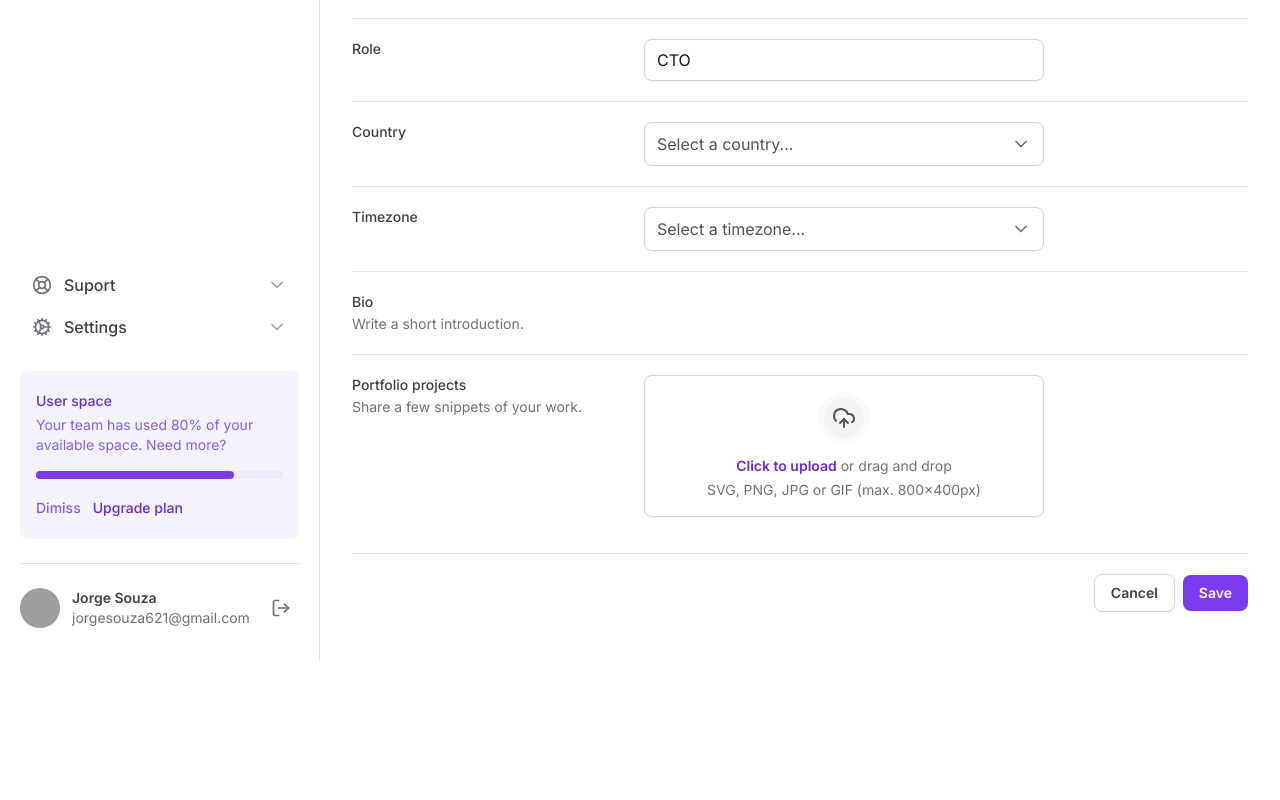
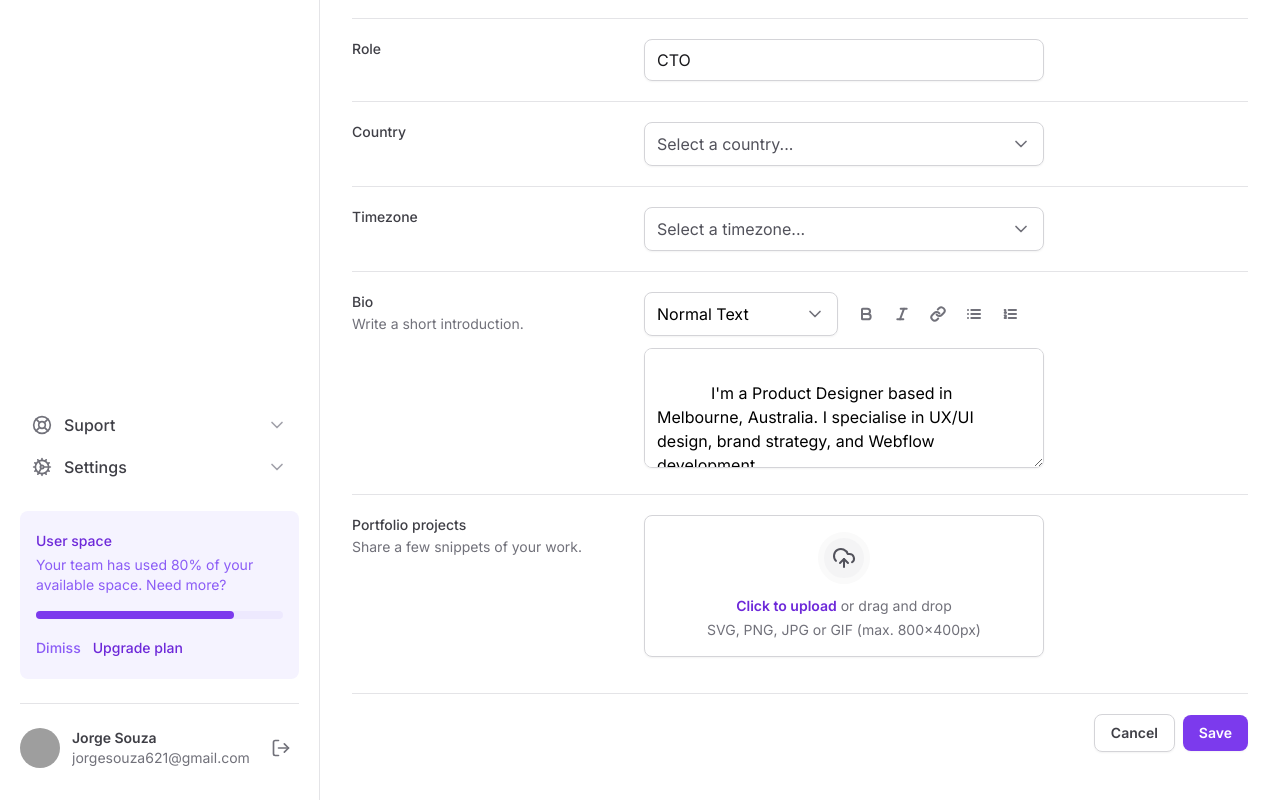
Before and after one commit to jorgedss/tailwind-css, a Next.js app: page / in a window 1280 px wide. Shown: the part 580-1380 px from the top of the page. Before the commit the page ends 1240 px from the top, so only its background shows below. Built offline with nearby package versions, Linux system fonts and the light colour scheme; grey boxes are pictures that could not be loaded.

Commit message:
Input de Biografia

```diff
--- a/src/app/page.tsx
+++ b/src/app/page.tsx
@@ -2,10 +2,11 @@
 
 import * as Input from '@/components/Input'
 
-import { Mail } from 'lucide-react'
+import { Bold, Italic, Link, List, ListOrdered, Mail } from 'lucide-react'
 import * as FileInput from '@/components/Form/FileInput'
 import { Select } from '@/components/Form/Select'
 import { SelectItem } from '@/components/Form/Select/SelectItem'
+import { Textarea } from '@/components/Textarea'
 
 export default function Home() {
   return (
@@ -146,6 +147,65 @@
                 Write a short introduction.
               </p>
             </label>
+            <div className="space-y-3">
+              <div className="grid gap-3 grid-cols-2">
+                <Select placeholder="" defaultValue="normal">
+                  <SelectItem
+                    value="normal"
+                    defaultChecked
+                    text="Normal Text"
+                  />
+                  <SelectItem value="md" text="Markdown" />
+                </Select>
+
+                <div className="flex items-center gap-1">
+                  <button
+                    type="button"
+                    className="p-2 hover:bg-zinc-50 rounded-md"
+                  >
+                    <Bold className="w-4 h-4 text-zinc-500" strokeWidth={3} />
+                  </button>
+
+                  <button
+                    type="button"
+                    className="p-2 hover:bg-zinc-50 rounded-md"
+                  >
+                    <Italic className="w-4 h-4 text-zinc-500" strokeWidth={3} />
+                  </button>
+
+                  <button
+                    type="button"
+                    className="p-2 hover:bg-zinc-50 rounded-md"
+                  >
+                    <Link className="w-4 h-4 text-zinc-500" strokeWidth={3} />
+                  </button>
+
+                  <button
+                    type="button"
+                    className="p-2 hover:bg-zinc-50 rounded-md"
+                  >
+                    <List className="w-4 h-4 text-zinc-500" strokeWidth={3} />
+                  </button>
+
+                  <button
+                    type="button"
+                    className="p-2 hover:bg-zinc-50 rounded-md"
+                  >
+                    <ListOrdered
+                      className="w-4 h-4 text-zinc-500"
+                      strokeWidth={3}
+                    />
+                  </button>
+                </div>
+              </div>
+
+              <Textarea
+                id="bio"
+                defaultValue="
+            I'm a Product Designer based in Melbourne, Australia. I specialise in UX/UI design, brand strategy, and Webflow development.
+            "
+              />
+            </div>
           </div>
 
           <div className="grid gap-3  pt-5 grid-cols-form">
--- a/src/components/Form/Select/index.tsx
+++ b/src/components/Form/Select/index.tsx
@@ -3,14 +3,14 @@
 import { ChevronDown } from 'lucide-react'
 import { ReactNode } from 'react'
 
-export interface SelectProps {
+export interface SelectProps extends SelectPrimitive.SelectProps {
   children: ReactNode
   placeholder: string
 }
 
-export function Select({ children, placeholder }: SelectProps) {
+export function Select({ children, placeholder, ...props }: SelectProps) {
   return (
-    <SelectPrimitive.Root>
+    <SelectPrimitive.Root {...props}>
       <SelectPrimitive.Trigger className="data-[placeholder]:text-zinc-600 flex h-11 w-full items-center justify-between gap-3 rounded-lg border border-zinc-300 px-3 py-2 shadow-sm">
         <SelectPrimitive.Value
           className="text-black"
@@ -26,7 +26,7 @@
           side="bottom"
           sideOffset={8}
           position="popper"
-          className="z-10 rounded-lg border border-zinc-200 bg-white w-[--radix-select-trigger-width] overflow-hidden"
+          className="z-10 shadow-sm rounded-lg border border-zinc-200 bg-white w-[--radix-select-trigger-width] overflow-hidden"
         >
           <SelectPrimitive.Viewport>{children}</SelectPrimitive.Viewport>
         </SelectPrimitive.Content>
--- /dev/null
+++ b/src/components/Textarea.tsx
@@ -0,0 +1,12 @@
+import { ComponentProps } from 'react'
+
+export interface TextareaProps extends ComponentProps<'textarea'> {}
+
+export function Textarea(props: TextareaProps) {
+  return (
+    <textarea
+      className="min-h-[120px] resize-y w-full rounded-lg border border-zinc-300 px-3 py-2 shadow-sm"
+      {...props}
+    />
+  )
+}
```
